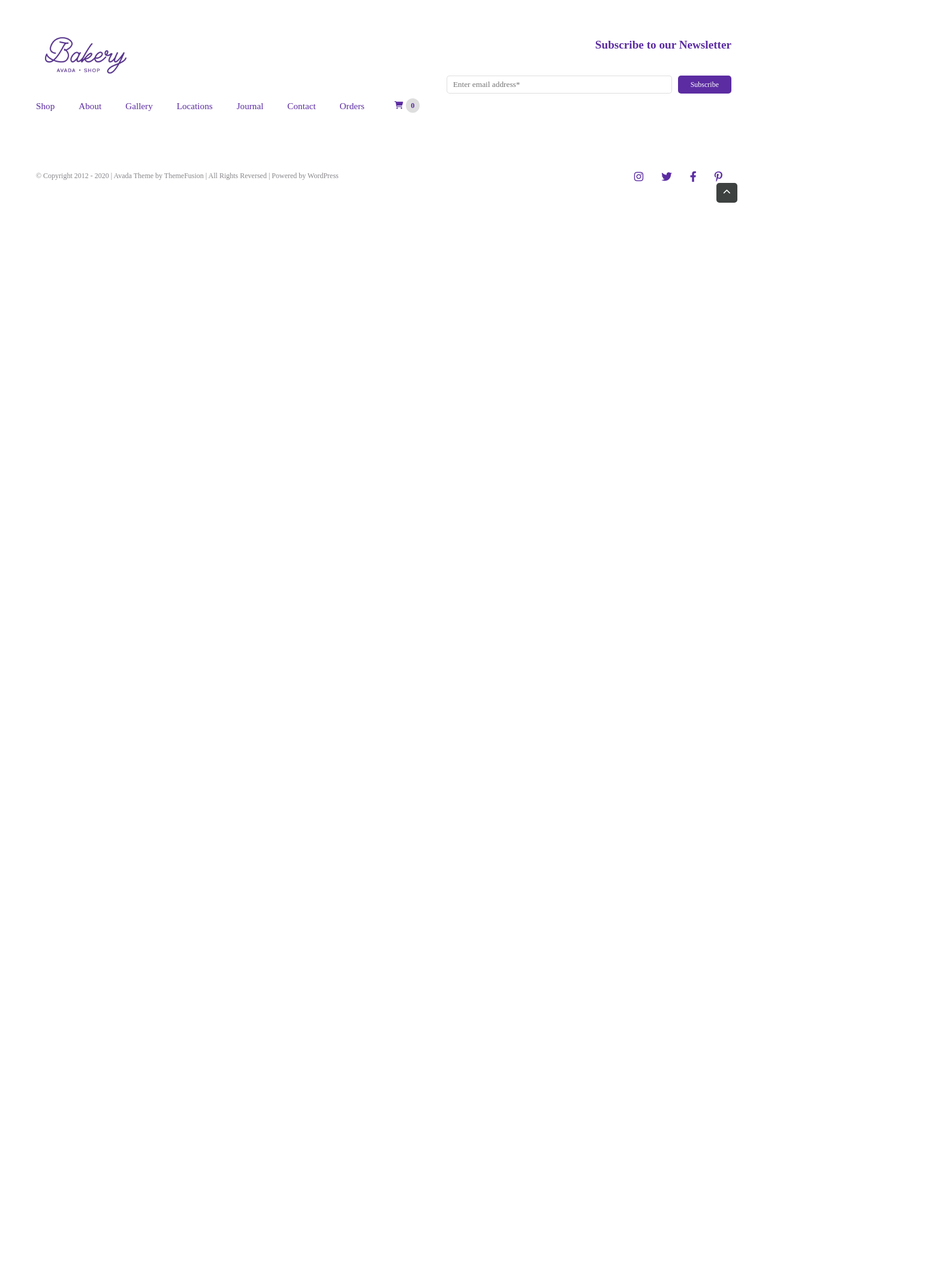
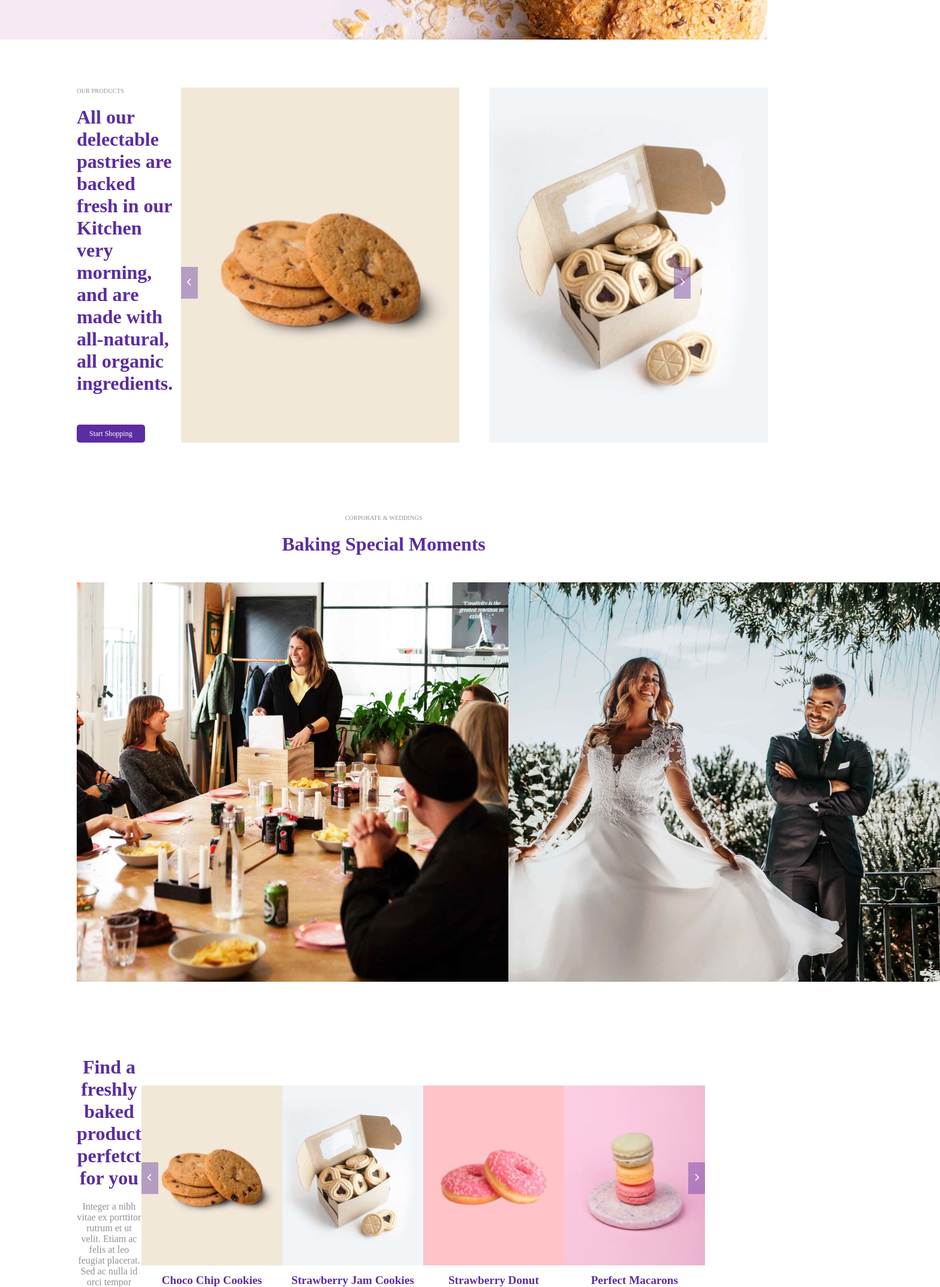
Before and after one commit to Amanjit313/proj-html-vuejs, a Vue app: page / in a window 1280 px wide. Shown: the part 654-2800 px from the top of the page at 60% size, 1568 px wide, since content can reach past the window. Before the commit the page ends 992 px from the top, so only its background shows below. Built offline with nearby package versions, Linux system fonts and the light colour scheme.

Commit message:
Main - Products - Complete (PS da sistemare lo spazio fra le immagini dell'All-Product)

```diff
--- a/src/assets/style/_utils.scss
+++ b/src/assets/style/_utils.scss
@@ -4,12 +4,20 @@
 }
 
 /* Widht */
-.w-90{
-  width: 90%;
+.w-80{
+  width: 80%;
 }
 
 .w-25{
   width: 25%;
+}
+
+.w-400{
+  width: 400px;
+}
+
+.w-350{
+  width: 350px;
 }
 
 /* Button */
@@ -50,3 +58,39 @@ button span{
 .main-color{
   color: #5b2ca2;
 }
+
+/* Costum Title DIV */
+.title{
+  color: #929295;
+  text-transform: uppercase;
+  font-size: .65rem;
+}
+
+.title-white{
+  text-transform: uppercase;
+  font-size: .65rem;
+  color: white;
+}
+
+.main-title-big{
+  margin: 20px 0px;
+  color: #5b2ca2;
+  font-size: 3rem;
+}
+
+.main-title-small{
+  margin: 20px 0px;
+  color: #5b2ca2;
+  font-size: 2rem;
+}
+
+.main-title-small-white{
+  margin: 20px 0px;
+  color: white;
+  font-size: 2rem;
+}
+
+.description{
+  margin-bottom: 30px;
+  color: #929295;
+}
--- a/src/components/myFooter.vue
+++ b/src/components/myFooter.vue
@@ -110,7 +110,7 @@ export default {
 
 /* Footer Logo & Menu */
 .footer-logo-menu{
-  margin-left: 60px;
+  margin-left: 155px;
   margin-top: 50px;
 }
 
@@ -145,7 +145,7 @@ a{
 
 /* Subscribe */
 .subscribe{
-  margin-right: 60px;
+  margin-right: 155px;
   margin-top: 50px;
   display: flex;
   flex-direction: column;
@@ -170,7 +170,7 @@ h4{
 .copyright-social{
   display: flex;
   justify-content: space-between;
-  margin: 100px 60px 0px 60px;
+  margin: 100px 155px 0px 155px;
 }
 
 .copyright{
@@ -187,7 +187,7 @@ h4{
 /* Chevron */
 .chevron{
   color: white;
-  margin-right: 50px;
+  margin-right: 135px;
   display: flex;
   flex-direction: column;
   align-items: flex-end;
--- a/src/components/myHeader.vue
+++ b/src/components/myHeader.vue
@@ -16,10 +16,10 @@
     <!-- /Header Logo & Menu -->
 
     <!-- Header Content -->
-    <div class="w-90 center header-content">
-      <div class="w-25">
+    <div class="w-80 header-content center">
+      <div class="w-400">
         <p class="title">Fresh & tasty bakery every day</p>
-        <h1 class="main-title">The Perfect Fresh Bread</h1>
+        <h1 class="main-title-big">The Perfect Fresh Bread</h1>
         <p class="description">Cras consequat lectus vestibulum tortor pulvinar, quis euismod nisl varius. Aliquam erat volutpat. Nullam quis saggittis nibh ac nulla id orci tempor.</p>
         <button class="btn-1"><span>Explore our products</span></button>
       </div>
@@ -85,22 +85,23 @@ export default {
 <style lang="scss" scoped>
 
 header{
-  height: 80vh;
+  height: 90vh;
   background-image: url('../assets/img/hero-header-bakery.jpg');
   background-size: cover;
+  margin-bottom: 10vh;
 }
 
 /* Header Logo & Menu */
 img{
-  width: 11rem;
-  padding: 0px 0px 0px 20px;
+  width: 12rem;
+  margin: 0px 0px 0px 55px;
 }
 
 .header-logo-menu{
   display: flex;
   justify-content: space-between;
   align-items: center;
-  padding: 10px 20px 0px 0px;
+  margin: 0px 55px 0px 0px;
 }
 
 .menu{
@@ -132,17 +133,8 @@ i{
   align-items: center;
 }
 
-p{
-  color: #929295;
+.main-title-big{
   margin: 20px 0px;
-}
-
-.title{
-  text-transform: uppercase;
-  font-size: .65rem;
-}
-
-.main-title{
   color: #5b2ca2;
   font-size: 3rem;
 }
--- a/src/components/myMain.vue
+++ b/src/components/myMain.vue
@@ -1,10 +1,19 @@
 <template>
-  <main>MAIN</main>
+  <main>
+
+    <myMainProducts />
+
+  </main>
 </template>
 
 <script>
+import myMainProducts from './myMainProducts.vue';
+
 export default {
-  name: "myMain"
+  name: "myMain",
+  components: {
+    myMainProducts
+  }
 }
 </script>
 
--- /dev/null
+++ b/src/components/myMainProducts.vue
@@ -0,0 +1,296 @@
+<template>
+
+    <!-- Products -->
+    <div class="products w-80 center">
+
+      <!-- Shopping -->
+      <div class="shopping">
+
+        <div class="shopping-text w-400">
+          <p class="title">Our products</p>
+          <h3 class="main-title-small">All our delectable pastries are backed fresh in our Kitchen very morning, and are made with all-natural, all organic ingredients.</h3>
+          <button class="btn-2"><span>Start Shopping</span></button>
+        </div>
+
+        <div class="shopping-products">
+          <img class="s-first-img" src="../assets/img/choco-chip-cookies-400x510.jpg" alt="products">
+          <img class="s-second-img" src="../assets/img/strawberry-jam-cookies-400x510.jpg" alt="products">
+          <div class="s-first-selector">
+            <i class="fa-solid fa-chevron-left"></i>
+          </div>
+          <div class="s-second-selector">
+            <i class="fa-solid fa-chevron-right"></i>
+          </div>
+        </div>
+
+      </div>
+      <!-- /Shopping -->
+
+      <!-- Corporate Weddings -->
+      <div class="corporate-weddings">
+
+        <div class="corporate-weddings-text">
+          <p class="title">Corporate & weddings</p>
+          <h3 class="main-title-small">Baking Special Moments</h3>
+        </div>
+
+        <!-- Corporate Weddings Img-->
+        <div class="corporate-weddings-img">
+
+          <div class="cp-visible-corporate">
+
+            <img class="cp-img-visible-corporate" src="../assets/img/corporate-bg.jpg" alt="corporate-visible">
+
+            <img class="cp-img-hover-corporate" src="../assets/img/corporate-hover-bg.jpg" alt="corporate-hover">
+
+            <div class="corporate-weddings-text-corporate">
+              <p class="title-white">International Bakery</p>
+              <h3 class="main-title-small-white">Corporate Events</h3>
+              <button class="btn-2"><span>Explore more</span></button>
+            </div>
+
+          </div>
+
+          <div class="cp-visible-wedding">
+
+            <img class="cp-img-visible-wedding" src="../assets/img/wedding-bg.jpg" alt="wedding-visible">
+
+            <img class="cp-img-hover-wedding" src="../assets/img/wedding-hover-bg.jpg" alt="wedding-hover">
+
+            <div class="corporate-weddings-text-weddings">
+              <p class="title-white">Private Dining Hall</p>
+              <h3 class="main-title-small-white">Weddings & Parties</h3>
+              <button class="btn-2"><span>Explore more</span></button>
+            </div>
+
+          </div>
+
+        </div>
+        <!-- /Corporate Weddings Img-->
+
+      </div>
+      <!-- /Corporate Weddings -->
+
+      <!-- All Products -->
+      <div class="all-products">
+
+        <div class="all-products-text w-350">
+          <h3 class="main-title-small">Find a freshly baked product perfetct for you</h3>
+          <p class="description">Integer a nibh vitae ex porttitor rutrum et ut velit. Etiam ac felis at leo feugiat placerat. Sed ac nulla id orci tempor convallis sed.</p>
+          <button class="btn-2"><span>Shop All Products</span></button>
+        </div>
+
+        <div class="product-cards">
+
+          <div class="product-singol-card main-color" v-for="(card, index) in productCards" :key="`productCards-${index}`">
+            <img :src="card.img" alt="product-card" class="product-img">
+            <h5>{{card.product}}</h5>
+            <p>{{card.price}}</p>
+          </div>
+
+          <div class="s-first-selector-2">
+            <i class="fa-solid fa-chevron-left"></i>
+          </div>
+          <div class="s-second-selector-2">
+            <i class="fa-solid fa-chevron-right"></i>
+          </div>
+
+        </div>
+
+      </div>
+      <!-- /All Products -->
+
+    </div>
+    <!-- /Products -->
+
+</template>
+
+<script>
+export default {
+  name: "myMainProducts",
+
+  data(){
+    return{
+      productCards: [
+        {
+          img: require('../assets/img/choco-chip-cookies-235x300.jpg'),
+          product: "Choco Chip Cookies",
+          price: "$19.00 - $39.00"
+        },
+        {
+          img: require('../assets/img/strawberry-jam-cookies-235x300.jpg'),
+          product: "Strawberry Jam Cookies",
+          price: "$24.00 - $62.00"
+        },
+        {
+          img: require('../assets/img/strawberry-donut-200x255.jpg'),
+          product: "Strawberry Donut",
+          price: "$24.00 - $42.00"
+        },
+        {
+          img: require('../assets/img/perfect-macarons-200x255.jpg'),
+          product: "Perfect Macarons",
+          price: "$18.00 - $52.00"
+        }
+      ]
+    }
+  }
+}
+</script>
+
+<style lang="scss" scoped>
+
+/* Shopping */
+.shopping{
+  display: flex;
+  justify-content: space-between;
+  margin-bottom: 15vh;
+}
+
+.shopping-text button{
+  margin-top: 30px;
+}
+
+.shopping-products{
+  display: flex;
+  position: relative;
+}
+
+.shopping-products img:nth-child(2){
+  margin-left: 50px;
+}
+
+.s-first-selector{
+  position: absolute;
+  bottom: 240px;
+  left: 0;
+}
+
+.s-second-selector{
+  position: absolute;
+  bottom: 240px;
+  right: 0;
+}
+
+.shopping-products i,
+.all-products i{
+  padding: 20px 10px;
+  background-color: rgba($color: #5b2ca2, $alpha: .4);
+  color: white;
+  cursor: pointer;
+
+  &:hover{
+    background-color: rgba($color: #5b2ca2, $alpha: .8);
+  }
+}
+
+/* Corporate Weddings */
+.corporate-weddings-text{
+  text-align: center;
+}
+
+.corporate-weddings-img{
+  display: flex;
+  justify-content: space-between;
+}
+
+.corporate-weddings-img img{
+  width: 45rem;
+  margin-top: 25px;
+}
+
+.cp-visible-corporate,
+.cp-visible-wedding{
+  position: relative;
+}
+
+.cp-img-visible-corporate,
+.cp-img-visible-wedding{
+  position: relative;
+  display: inline-block;
+}
+
+.cp-img-hover-corporate{
+  position: absolute;
+  top: 0;
+  left: 0;
+  display: none;
+}
+
+.cp-img-hover-wedding{
+  position: absolute;
+  top: 0;
+  right: 0;
+  display: none;
+}
+
+.cp-visible-corporate:hover .cp-img-hover-corporate,
+.cp-visible-wedding:hover .cp-img-hover-wedding,
+.cp-visible-corporate:hover .corporate-weddings-text-corporate,
+.cp-visible-wedding:hover .corporate-weddings-text-weddings{
+  display: inline;
+}
+
+.corporate-weddings-text-corporate,
+.corporate-weddings-text-weddings{
+  position: absolute;
+  text-align: center;
+  top: 50%;
+  left: 50%;
+  transform: translate(-50%, -50%);
+  display: none;
+}
+
+/* All Products */
+.all-products{
+  display: flex;
+  margin-top: 100px;
+  text-align: center;
+  justify-content: space-between;
+  align-items: center;
+}
+
+.product-cards{
+  display: flex;
+}
+
+.product-singol-card{
+}
+
+.product-singol-card h5{
+  margin: 10px 0px;
+  font-size: 1.2rem;
+}
+
+.product-singol-card p{
+  font-size: .9rem;
+}
+
+.product-cards{
+  position: relative;
+}
+
+/* .product-cards :nth-child(2) img,
+.product-cards :nth-child(3) img,
+.product-cards :nth-child(4) img{
+  margin-left: 20px;
+} */
+
+.s-first-selector-2{
+  position: absolute;
+  bottom: 50%;
+  left: 0;
+}
+
+.s-second-selector-2{
+  position: absolute;
+  bottom: 50%;
+  right: 0;
+}
+
+.product-img{
+  width: 235px;
+  height: 300px;
+}
+
+</style>
```
